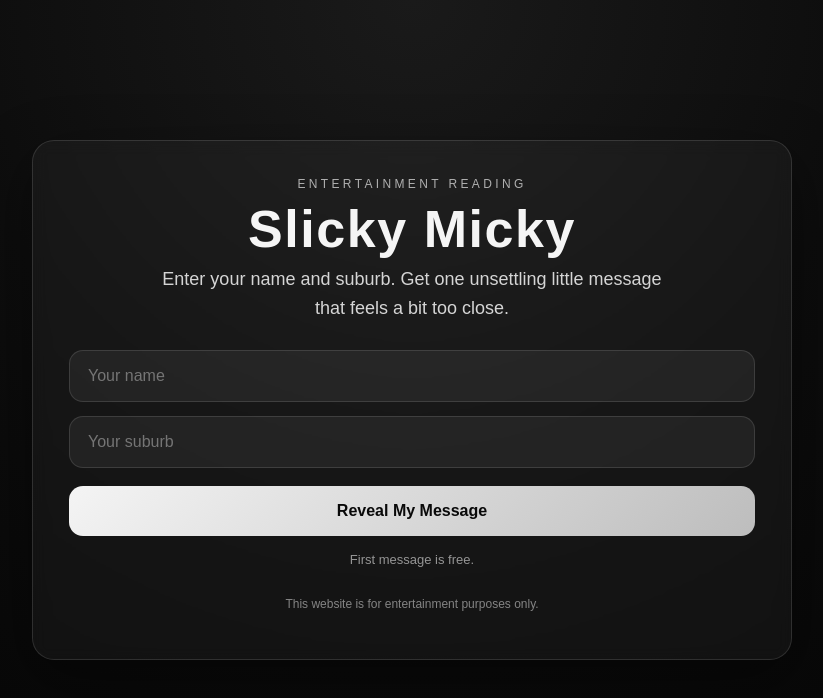
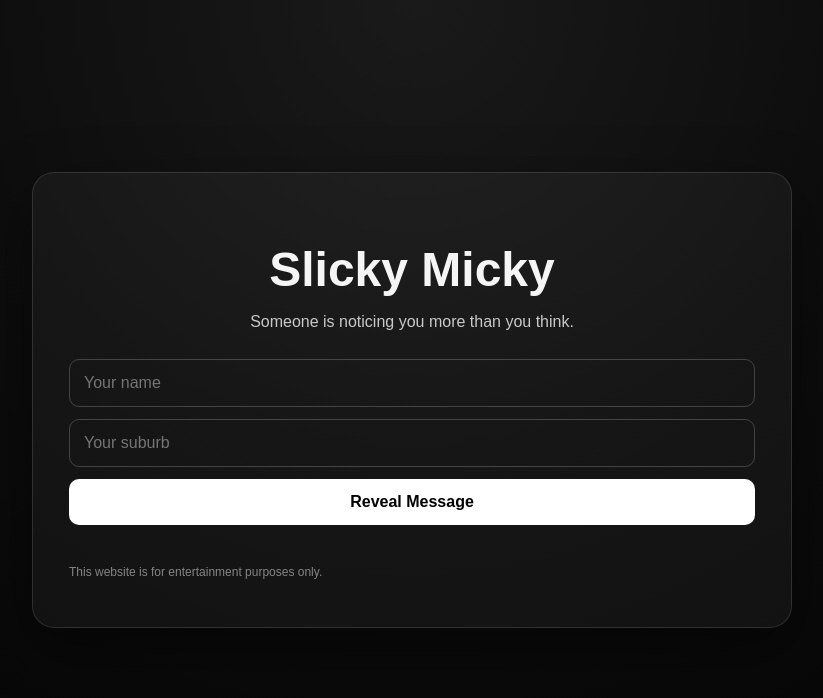
Before and after one commit to DMMEE/slickymicky-site, a Next.js app: page / in a window 1280 px wide. Shown: the top 698 px of the page, without its empty margins (228-1051 px from the left). Built offline with nearby package versions, Linux system fonts and the light colour scheme.

Commit message:
Add typewriter effect + refine UI

```diff
--- a/app/page.tsx
+++ b/app/page.tsx
@@ -12,6 +12,7 @@ export default function HomePage() {
   const [name, setName] = useState("");
   const [suburb, setSuburb] = useState("");
   const [message, setMessage] = useState("");
+  const [displayedText, setDisplayedText] = useState("");
   const [loading, setLoading] = useState(false);
   const [showPaywall, setShowPaywall] = useState(false);
 
@@ -21,6 +22,7 @@ export default function HomePage() {
     hasSubscription: false,
   });
 
+  // Load access from localStorage
   useEffect(() => {
     const saved = localStorage.getItem("slicky_access");
 
@@ -33,9 +35,30 @@ export default function HomePage() {
     }
   }, []);
 
+  // Save access
   useEffect(() => {
     localStorage.setItem("slicky_access", JSON.stringify(access));
   }, [access]);
+
+  // TYPEWRITER EFFECT
+  useEffect(() => {
+    setDisplayedText("");
+
+    if (!message) return;
+
+    let index = 0;
+
+    const interval = setInterval(() => {
+      index++;
+      setDisplayedText(message.slice(0, index));
+
+      if (index >= message.length) {
+        clearInterval(interval);
+      }
+    }, 30);
+
+    return () => clearInterval(interval);
+  }, [message]);
 
   async function handleGenerate() {
     if (loading) return;
@@ -145,67 +168,28 @@ export default function HomePage() {
           borderRadius: "22px",
           padding: "36px",
           boxShadow: "0 20px 60px rgba(0,0,0,0.45)",
-          backdropFilter: "blur(8px)",
         }}
       >
         <div style={{ textAlign: "center", marginBottom: "28px" }}>
-          <p
-            style={{
-              margin: 0,
-              fontSize: "12px",
-              letterSpacing: "0.28em",
-              textTransform: "uppercase",
-              opacity: 0.68,
-            }}
-          >
-            Entertainment Reading
-          </p>
-
-          <h1
-            style={{
-              margin: "12px 0 10px",
-              fontSize: "52px",
-              lineHeight: 1,
-              letterSpacing: "0.03em",
-            }}
-          >
+          <h1 style={{ fontSize: "48px", marginBottom: "10px" }}>
             Slicky Micky
           </h1>
-
-          <p
-            style={{
-              margin: "0 auto",
-              maxWidth: "520px",
-              fontSize: "18px",
-              lineHeight: 1.6,
-              color: "rgba(255,255,255,0.82)",
-            }}
-          >
-            Enter your name and suburb. Get one unsettling little message that
-            feels a bit too close.
+          <p style={{ opacity: 0.8 }}>
+            Someone is noticing you more than you think.
           </p>
         </div>
 
-        <div
-          style={{
-            display: "grid",
-            gap: "14px",
-            marginTop: "24px",
-          }}
-        >
+        <div style={{ display: "grid", gap: "12px" }}>
           <input
             value={name}
             onChange={(e) => setName(e.target.value)}
             placeholder="Your name"
             style={{
-              width: "100%",
-              padding: "16px 18px",
-              fontSize: "16px",
-              borderRadius: "14px",
-              border: "1px solid rgba(255,255,255,0.12)",
-              background: "rgba(255,255,255,0.06)",
+              padding: "14px",
+              borderRadius: "10px",
+              border: "1px solid rgba(255,255,255,0.2)",
+              background: "transparent",
               color: "#fff",
-              outline: "none",
             }}
           />
 
@@ -214,14 +198,11 @@ export default function HomePage() {
             onChange={(e) => setSuburb(e.target.value)}
             placeholder="Your suburb"
             style={{
-              width: "100%",
-              padding: "16px 18px",
-              fontSize: "16px",
-              borderRadius: "14px",
-              border: "1px solid rgba(255,255,255,0.12)",
-              background: "rgba(255,255,255,0.06)",
+              padding: "14px",
+              borderRadius: "10px",
+              border: "1px solid rgba(255,255,255,0.2)",
+              background: "transparent",
               color: "#fff",
-              outline: "none",
             }}
           />
 
@@ -229,146 +210,48 @@ export default function HomePage() {
             onClick={handleGenerate}
             disabled={loading}
             style={{
-              marginTop: "4px",
-              padding: "16px 18px",
-              fontSize: "16px",
+              padding: "14px",
+              borderRadius: "10px",
+              border: "none",
+              cursor: "pointer",
+              background: "#ffffff",
+              color: "#000",
               fontWeight: 600,
-              borderRadius: "14px",
-              border: "none",
-              cursor: loading ? "default" : "pointer",
-              background: loading
-                ? "rgba(255,255,255,0.18)"
-                : "linear-gradient(135deg, #f4f4f4 0%, #bdbdbd 100%)",
-              color: "#090909",
-              transition: "0.2s ease",
             }}
           >
-            {loading ? "Reading you..." : "Reveal My Message"}
+            {loading ? "Reading..." : "Reveal Message"}
           </button>
         </div>
 
-        {!message && !showPaywall && (
+        {displayedText && (
           <div
             style={{
-              marginTop: "16px",
+              marginTop: "30px",
+              fontSize: "26px",
               textAlign: "center",
-              fontSize: "13px",
-              color: "rgba(255,255,255,0.55)",
+              minHeight: "80px",
             }}
           >
-            First message is free.
-          </div>
-        )}
-
-        {message && (
-          <div
-            style={{
-              marginTop: "28px",
-              padding: "22px",
-              borderRadius: "18px",
-              border: "1px solid rgba(255,255,255,0.12)",
-              background: "rgba(255,255,255,0.05)",
-            }}
-          >
-            <p
-              style={{
-                margin: 0,
-                fontSize: "28px",
-                lineHeight: 1.45,
-                textAlign: "center",
-                color: "#ffffff",
-              }}
-            >
-              {message}
-            </p>
+            {displayedText}
           </div>
         )}
 
         {showPaywall && (
-          <div
-            style={{
-              marginTop: "28px",
-              padding: "24px",
-              borderRadius: "18px",
-              border: "1px solid rgba(255,255,255,0.12)",
-              background: "rgba(255,255,255,0.05)",
-            }}
-          >
-            <p
-              style={{
-                margin: "0 0 10px",
-                fontSize: "22px",
-                fontWeight: 600,
-                textAlign: "center",
-              }}
-            >
-              You felt that one, didn’t you?
-            </p>
+          <div style={{ marginTop: "30px", textAlign: "center" }}>
+            <p>You felt that one, didn’t you?</p>
 
-            <p
-              style={{
-                margin: "0 auto 20px",
-                maxWidth: "520px",
-                fontSize: "15px",
-                lineHeight: 1.6,
-                textAlign: "center",
-                color: "rgba(255,255,255,0.76)",
-              }}
-            >
-              Your free message is gone. Unlock another one, or get ongoing
-              access and keep going.
-            </p>
-
-            <div
-              style={{
-                display: "grid",
-                gridTemplateColumns: "1fr 1fr",
-                gap: "12px",
-              }}
-            >
-              <button
-                onClick={() => handleCheckout("single")}
-                style={{
-                  padding: "16px",
-                  borderRadius: "14px",
-                  border: "1px solid rgba(255,255,255,0.12)",
-                  background: "rgba(255,255,255,0.08)",
-                  color: "#fff",
-                  cursor: "pointer",
-                  fontSize: "15px",
-                  fontWeight: 600,
-                }}
-              >
-                Buy 1 More Message
+            <div style={{ display: "flex", gap: "10px", justifyContent: "center" }}>
+              <button onClick={() => handleCheckout("single")}>
+                Buy 1 More
               </button>
-
-              <button
-                onClick={() => handleCheckout("sub")}
-                style={{
-                  padding: "16px",
-                  borderRadius: "14px",
-                  border: "none",
-                  background: "linear-gradient(135deg, #ffffff 0%, #d9d9d9 100%)",
-                  color: "#090909",
-                  cursor: "pointer",
-                  fontSize: "15px",
-                  fontWeight: 700,
-                }}
-              >
-                Start Subscription
+              <button onClick={() => handleCheckout("sub")}>
+                Subscribe
               </button>
             </div>
           </div>
         )}
 
-        <p
-          style={{
-            marginTop: "30px",
-            textAlign: "center",
-            fontSize: "12px",
-            color: "rgba(255,255,255,0.48)",
-          }}
-        >
+        <p style={{ marginTop: "40px", fontSize: "12px", opacity: 0.5 }}>
           This website is for entertainment purposes only.
         </p>
       </div>
```
Also changed, not shown: app/api/generate/route.ts (+47 -59 lines), app/components/TypewriterText.tsx (added).
